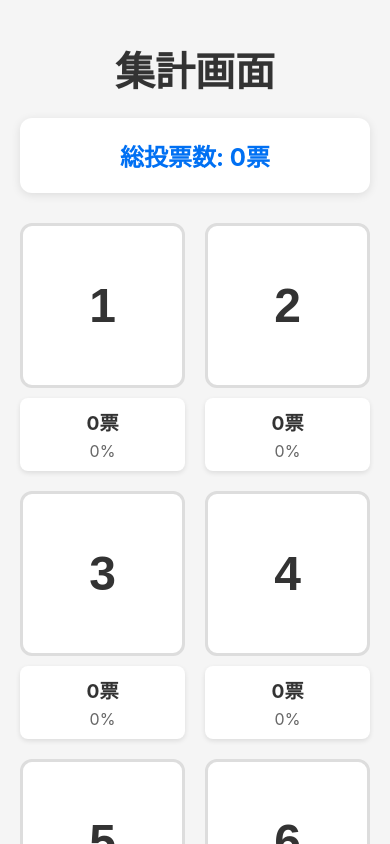
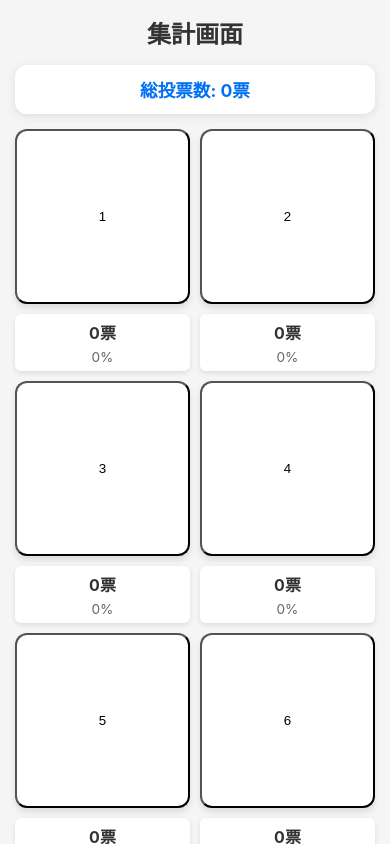
Before and after one commit to naruru-1225/Countsystem, a Next.js app: page /result in a window 390 px wide. Shown: the top 844 px of the page. Built offline with nearby package versions, Linux system fonts and the light colour scheme.

Commit message:
モバイル最適化: レスポンシブデザイン実装

```diff
--- a/app/globals.css
+++ b/app/globals.css
@@ -2,6 +2,7 @@
   margin: 0;
   padding: 0;
   box-sizing: border-box;
+  -webkit-tap-highlight-color: transparent; /* タップ時のハイライトを無効化 */
 }
 
 body {
@@ -11,4 +12,11 @@ body {
   -webkit-font-smoothing: antialiased;
   -moz-osx-font-smoothing: grayscale;
   background-color: #f5f5f5;
+  overflow-x: hidden; /* 横スクロールを防止 */
+  touch-action: manipulation; /* ダブルタップズームを無効化 */
 }
+
+/* モバイル用のスムーズスクロール */
+html {
+  -webkit-text-size-adjust: 100%; /* iOSでのフォントサイズ調整を防止 */
+}
--- a/app/layout.tsx
+++ b/app/layout.tsx
@@ -1,9 +1,16 @@
-import type { Metadata } from 'next'
+import type { Metadata, Viewport } from 'next'
 import './globals.css'
 
 export const metadata: Metadata = {
-  title: '問題集計システム',
-  description: '選択式問題の集計システム',
+  title: '理科問題集計システム',
+  description: '選択式理科問題の集計システム',
+}
+
+export const viewport: Viewport = {
+  width: 'device-width',
+  initialScale: 1,
+  maximumScale: 1,
+  userScalable: false,
 }
 
 export default function RootLayout({
--- a/app/result/result.module.css
+++ b/app/result/result.module.css
@@ -1,41 +1,75 @@
 .container {
   max-width: 900px;
   margin: 0 auto;
-  padding: 40px 20px;
+  padding: 20px;
   text-align: center;
+  min-height: 100vh;
+}
+
+@media (max-width: 768px) {
+  .container {
+    padding: 15px;
+  }
 }
 
 .title {
-  font-size: 2.5rem;
+  font-size: 2rem;
   color: #333;
   margin-bottom: 20px;
 }
 
+@media (max-width: 768px) {
+  .title {
+    font-size: 1.5rem;
+    margin-bottom: 15px;
+  }
+}
+
 .stats {
   background-color: #fff;
-  padding: 20px;
+  padding: 15px;
   border-radius: 12px;
   box-shadow: 0 2px 10px rgba(0, 0, 0, 0.1);
-  margin-bottom: 30px;
+  margin-bottom: 20px;
+}
+
+@media (max-width: 768px) {
+  .stats {
+    padding: 12px;
+    margin-bottom: 15px;
+  }
 }
 
 .totalVotes {
-  font-size: 1.5rem;
+  font-size: 1.3rem;
   font-weight: bold;
   color: #0070f3;
   margin: 0;
 }
 
+@media (max-width: 768px) {
+  .totalVotes {
+    font-size: 1.1rem;
+  }
+}
+
 .grid {
   display: grid;
   grid-template-columns: repeat(4, 1fr);
-  gap: 20px;
-  margin-bottom: 40px;
+  gap: 15px;
+  margin-bottom: 30px;
 }
 
 @media (max-width: 768px) {
   .grid {
     grid-template-columns: repeat(2, 1fr);
+    gap: 12px;
+  }
+}
+
+@media (max-width: 480px) {
+  .grid {
+    gap: 10px;
   }
 }
 
@@ -48,23 +82,42 @@
 .box {
   aspect-ratio: 1;
   display: flex;
+  flex-direction: column;
   align-items: center;
   justify-content: center;
-  font-size: 3rem;
-  font-weight: bold;
   background-color: #fff;
-  border: 3px solid #ddd;
-  border-radius: 12px;
+  border-radius: 16px;
   cursor: pointer;
   transition: all 0.3s ease;
-  color: #333;
+  box-shadow: 0 4px 6px rgba(0, 0, 0, 0.1);
+  padding: 20px;
+  min-height: 150px;
+  user-select: none;
+  -webkit-tap-highlight-color: transparent;
 }
 
 .box:hover {
-  background-color: #f0f0f0;
-  border-color: #10b981;
   transform: translateY(-5px);
-  box-shadow: 0 5px 15px rgba(0, 0, 0, 0.1);
+  box-shadow: 0 8px 15px rgba(0, 0, 0, 0.15);
+}
+
+.box:active {
+  transform: scale(0.98);
+}
+
+@media (max-width: 768px) {
+  .box {
+    padding: 15px;
+    min-height: 120px;
+    border-radius: 12px;
+  }
+}
+
+@media (max-width: 480px) {
+  .box {
+    padding: 10px;
+    min-height: 100px;
+  }
 }
 
 .box.selected {
@@ -228,6 +281,19 @@
   box-shadow: 0 2px 5px rgba(0, 0, 0, 0.1);
 }
 
+@media (max-width: 768px) {
+  .voteInfo {
+    padding: 8px;
+    border-radius: 6px;
+  }
+}
+
+@media (max-width: 480px) {
+  .voteInfo {
+    padding: 6px;
+  }
+}
+
 .voteCount {
   font-size: 1.2rem;
   font-weight: bold;
@@ -235,10 +301,34 @@
   margin: 0 0 5px 0;
 }
 
+@media (max-width: 768px) {
+  .voteCount {
+    font-size: 1.1rem;
+  }
+}
+
+@media (max-width: 480px) {
+  .voteCount {
+    font-size: 1rem;
+  }
+}
+
 .percentage {
   font-size: 1rem;
   color: #666;
   margin: 0;
+}
+
+@media (max-width: 768px) {
+  .percentage {
+    font-size: 0.95rem;
+  }
+}
+
+@media (max-width: 480px) {
+  .percentage {
+    font-size: 0.85rem;
+  }
 }
 
 .badge {
@@ -250,6 +340,13 @@
   font-size: 0.85rem;
   font-weight: bold;
   margin-top: 5px;
+}
+
+@media (max-width: 480px) {
+  .badge {
+    font-size: 0.75rem;
+    padding: 3px 10px;
+  }
 }
 
 .actions {
@@ -267,9 +364,23 @@
   border: none;
   border-radius: 8px;
   cursor: pointer;
-  transition: background-color 0.3s ease;
+  transition: all 0.3s ease;
+  min-height: 48px;
+  -webkit-tap-highlight-color: transparent;
 }
 
 .resetButton:hover {
   background-color: #dc2626;
 }
+
+.resetButton:active {
+  transform: scale(0.98);
+}
+
+@media (max-width: 768px) {
+  .resetButton {
+    width: 100%;
+    max-width: 300px;
+    font-size: 1rem;
+  }
+}
--- a/app/vote/vote.module.css
+++ b/app/vote/vote.module.css
@@ -1,43 +1,73 @@
 .container {
   max-width: 800px;
   margin: 0 auto;
-  padding: 40px 20px;
+  padding: 20px;
   text-align: center;
+  min-height: 100vh;
+  display: flex;
+  flex-direction: column;
 }
 
 .title {
-  font-size: 2.5rem;
+  font-size: 2rem;
   color: #333;
   margin-bottom: 10px;
 }
 
+@media (max-width: 768px) {
+  .title {
+    font-size: 1.5rem;
+  }
+}
+
 .subtitle {
-  font-size: 1.2rem;
+  font-size: 1rem;
   color: #666;
   margin-bottom: 20px;
 }
 
+@media (max-width: 768px) {
+  .subtitle {
+    font-size: 0.9rem;
+  }
+}
+
 .selectedInfo {
-  font-size: 1rem;
+  font-size: 0.9rem;
   color: #0070f3;
   font-weight: bold;
   margin-bottom: 20px;
-  padding: 10px 20px;
+  padding: 10px 15px;
   background-color: #e6f2ff;
   border-radius: 8px;
   display: inline-block;
+  word-break: break-all;
+}
+
+@media (max-width: 768px) {
+  .selectedInfo {
+    font-size: 0.85rem;
+    padding: 8px 12px;
+  }
 }
 
 .grid {
   display: grid;
   grid-template-columns: repeat(4, 1fr);
-  gap: 20px;
-  margin-bottom: 40px;
+  gap: 15px;
+  margin-bottom: 30px;
 }
 
 @media (max-width: 768px) {
   .grid {
     grid-template-columns: repeat(2, 1fr);
+    gap: 12px;
+  }
+}
+
+@media (max-width: 480px) {
+  .grid {
+    gap: 10px;
   }
 }
 
@@ -46,7 +76,7 @@
   display: flex;
   align-items: center;
   justify-content: center;
-  font-size: 3rem;
+  font-size: 2.5rem;
   font-weight: bold;
   background-color: #fff;
   border: 3px solid #ddd;
@@ -54,6 +84,25 @@
   cursor: pointer;
   transition: all 0.3s ease;
   color: #333;
+  user-select: none;
+  -webkit-user-select: none;
+  -webkit-touch-callout: none;
+  min-height: 80px;
+}
+
+@media (max-width: 768px) {
+  .box {
+    font-size: 2rem;
+    border-width: 2px;
+    min-height: 70px;
+  }
+}
+
+@media (max-width: 480px) {
+  .box {
+    font-size: 1.8rem;
+    min-height: 60px;
+  }
 }
 
 .box:hover:not(:disabled) {
@@ -63,11 +112,24 @@
   box-shadow: 0 5px 15px rgba(0, 0, 0, 0.1);
 }
 
+@media (max-width: 768px) {
+  .box:hover:not(:disabled) {
+    transform: translateY(-2px);
+    box-shadow: 0 3px 10px rgba(0, 0, 0, 0.1);
+  }
+}
+
 .box.selected {
   background-color: #0070f3;
   color: white;
   border-color: #0070f3;
   transform: scale(1.05);
+}
+
+@media (max-width: 768px) {
+  .box.selected {
+    transform: scale(1.03);
+  }
 }
 
 .submitButton {
@@ -81,10 +143,25 @@
   margin-bottom: 20px;
   transition: background-color 0.3s ease;
   font-weight: bold;
+  min-height: 48px;
+  -webkit-tap-highlight-color: transparent;
+}
+
+@media (max-width: 768px) {
+  .submitButton {
+    font-size: 1rem;
+    padding: 12px 24px;
+    width: 100%;
+    max-width: 300px;
+  }
 }
 
 .submitButton:hover {
   background-color: #0051cc;
+}
+
+.submitButton:active {
+  transform: scale(0.98);
 }
 
 .resetButton {
@@ -97,8 +174,23 @@
   cursor: pointer;
   margin-bottom: 20px;
   transition: background-color 0.3s ease;
+  min-height: 48px;
+  -webkit-tap-highlight-color: transparent;
+}
+
+@media (max-width: 768px) {
+  .resetButton {
+    font-size: 1rem;
+    padding: 12px 24px;
+    width: 100%;
+    max-width: 300px;
+  }
 }
 
 .resetButton:hover {
   background-color: #dc2626;
 }
+
+.resetButton:active {
+  transform: scale(0.98);
+}
```
